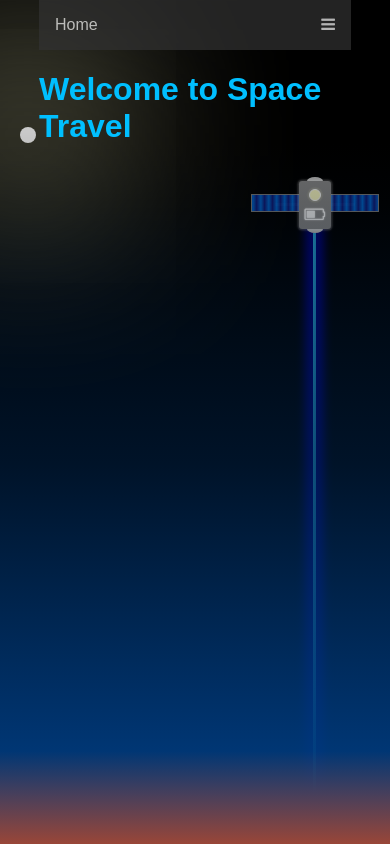
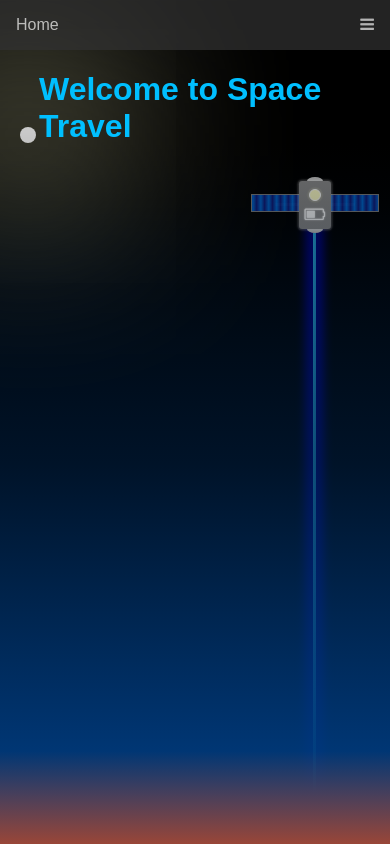
Before and after one commit to Predip/spaceportal, a Django app: page / in a window 390 px wide. Run offline with Django 5.2, Linux system fonts and the light colour scheme.

Commit message:
fix side navigation

```diff
--- a/spaceportal/settings.py
+++ b/spaceportal/settings.py
@@ -24,7 +24,7 @@ SECRET_KEY = 'django-insecure-5478g3##4cik+3^3^b-n6p3%0$r7bps@-@)4giymh*-*$9wh!$
 # SECURITY WARNING: don't run with debug turned on in production!
 DEBUG = True
 
-ALLOWED_HOSTS = ['44.218.201.166']
+ALLOWED_HOSTS = ['127.0.0.1', '44.218.201.166']
 
 # Application definition
 
--- a/spacetravel/static/style.css
+++ b/spacetravel/static/style.css
@@ -22,7 +22,8 @@ h1 {
   width: 175px;
   background-color: #333;
   position: fixed;
-  height: 100%;
+  height: 90%;
+  z-index: 100;
   overflow: auto;
   opacity: 0.7;
 }
@@ -49,10 +50,6 @@ h1 {
     .container {
         padding: 0px;
     }
-  .side-container {
-    max-width: 80%;
-    margin: 0 auto;
-  }
   .sidebar {
     width: 100%;
     margin: 0;
--- a/spacetravel/templates/base.html
+++ b/spacetravel/templates/base.html
@@ -52,7 +52,6 @@
     </div>
 </div>
 <div class="container">
-    <div class="side-container">
     <nav class="sidebar" id="sideNavi">
         <a href="{% url 'home' %}">Home</a>
         <a href="{% url 'space_info' %}">Space Info</a>
@@ -63,7 +62,6 @@
             <i class="fa fa-bars"></i>
         </a>
     </nav>
-    </div>
 
     <div id="content">
         {% block content %}{% endblock %}
```
Also changed, not shown: README.md. Lines whose indentation alone changed are shown as unchanged.
